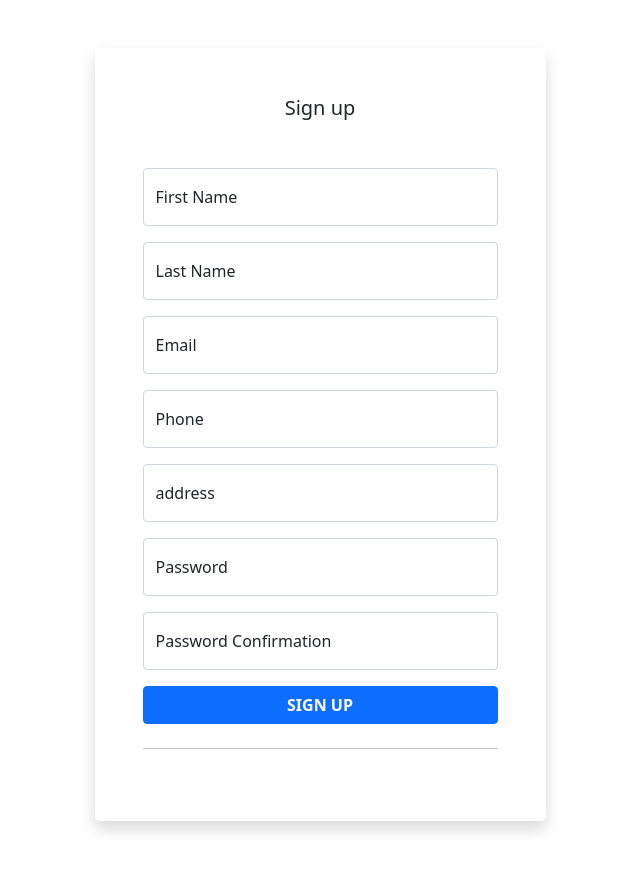
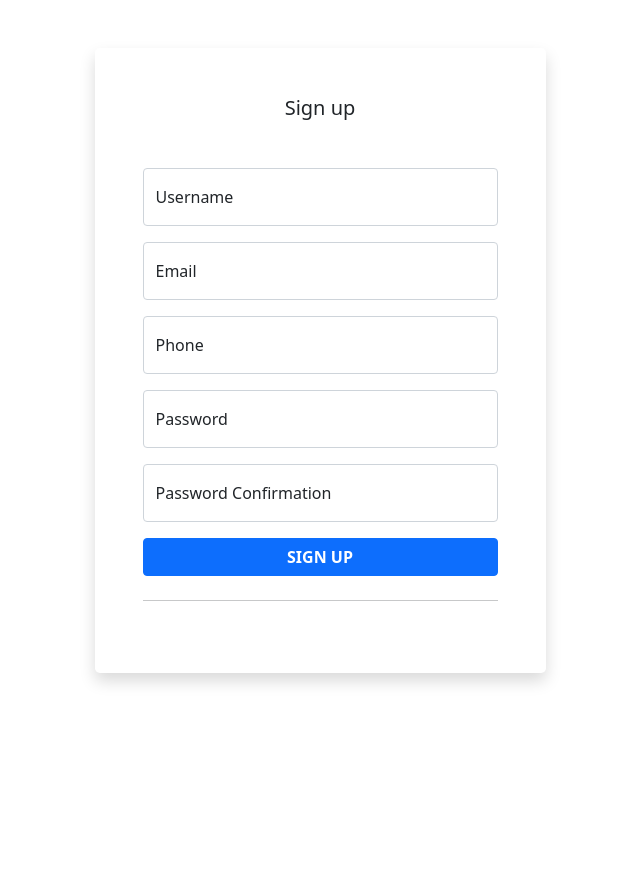
Before and after one commit to mmdtoorani/online-shop, a Django app: page / in a window 1280 px wide. Shown: the whole page, without its empty margins (320-960 px from the left). After the commit the page ends 684 px from the top, so only its background shows below. Run offline with Django 3.2, Linux system fonts and the light colour scheme.

Commit message:
complete registration template

```diff
--- a/onlineshop/customer/templates/customer/signup.html
+++ b/onlineshop/customer/templates/customer/signup.html
@@ -16,31 +16,20 @@
                     <form id="form">
                         {% csrf_token %}
                         <div class="form-floating mb-3">
-                            <input type="text" class="form-control" name="first_name" id="first_name"
-                                   placeholder="Password" required>
+                            <input type="text" class="form-control" name="username" id="username"
+                                   placeholder="Username" required>
 
-                            <label for="first_name">First Name</label>
+                            <label for="username">Username</label>
                         </div>
                         <div class="form-floating mb-3">
-                            <input type="text" class="form-control" name="last_name" id="last_name"
-                                   placeholder="Password" required>
-
-                            <label for="last_name">Last Name</label>
-                        </div>
-                        <div class="form-floating mb-3">
-                            <input type="email" class="form-control" name="email" id="email" placeholder="Password">
+                            <input type="email" class="form-control" name="email" id="email" placeholder="email">
 
                             <label for="email">Email</label>
                         </div>
                         <div class="form-floating mb-3">
-                            <input type="text" class="form-control" name="phone" id="phone" placeholder="Password">
+                            <input type="text" class="form-control" name="phone" id="phone" placeholder="phone">
 
                             <label for="phone">Phone</label>
-                        </div>
-                        <div class="form-floating mb-3">
-                            <input type="text" class="form-control" name="address" id="address" placeholder="address">
-
-                            <label for="address">address</label>
                         </div>
                         <div class="form-floating mb-3">
                             <input type="password" class="form-control" name="password" id="password"
@@ -71,23 +60,16 @@
         console.log('button clicked');
         $.ajax({
             type: "POST",
-            url: "http://127.0.0.1:8000/api/customers",
-            dataType: "json",
-            {#data: {#}
-            {#    first_name: $('#first_name').val(),#}
-            {#    last_name: $('#last_name').val(),#}
-            {#    email: $('#email').val(),#}
-            {#    phone: $('#phone').val(),#}
-            {#    address: $('#address').val(),#}
-            {#    password: $('#password').val()#}
-            {# },#}
+            url: "http://127.0.0.1:8000/api/customers/register/",
             data: $('#form').serialize(),
 
             success: function (data) {
                 console.log('Im in success!');
                 console.log(data);
+                location.href = data.link
             },
             error: function () {
+                console.log('ERROR!!!');
                 console.log(this.data);
             }
         })
```
